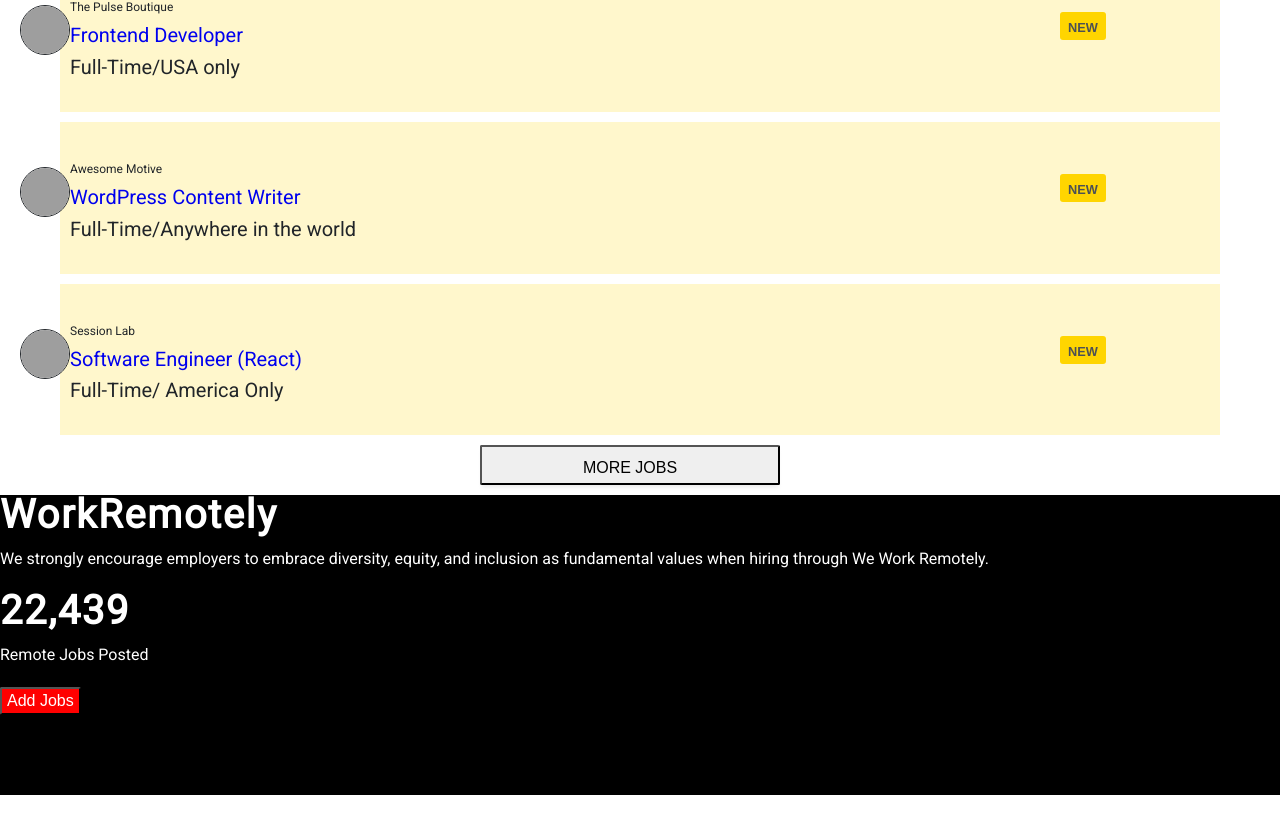
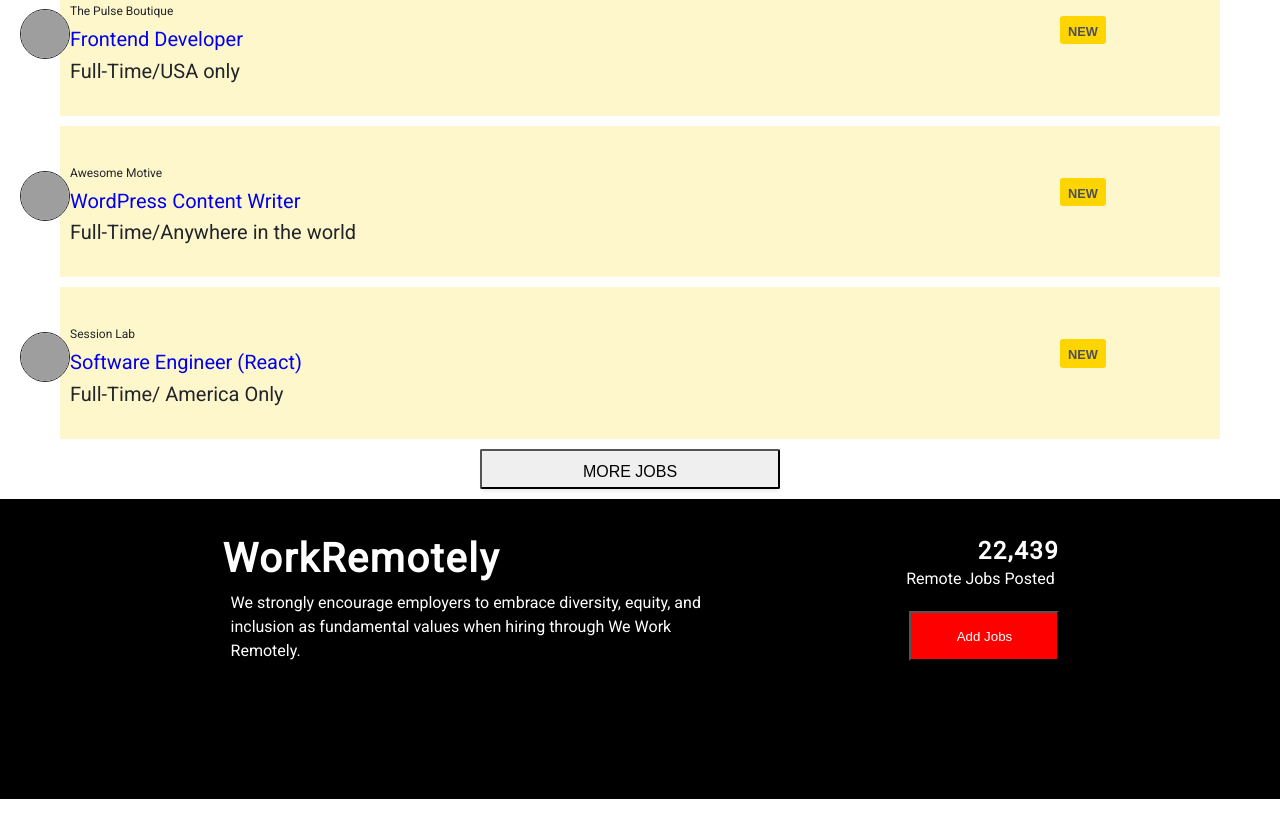
Before and after one commit to Emmanuel-Ezekiel/remote-work-web, a React (Create React App) app: page / in a window 1280 px wide. Shown: the part 1593-2409 px from the top of the page. Built offline with nearby package versions, Linux system fonts and the light colour scheme; grey boxes are pictures that could not be loaded.

Commit message:
new commit

```diff
--- a/src/components/Add-Jobs.js
+++ b/src/components/Add-Jobs.js
@@ -3,8 +3,8 @@ import { Link } from 'react-router-dom';
 import { BsFillArrowLeftSquareFill } from 'react-icons/bs';
 function AddJobs() {
     return (
-        <div>
-        <Link to='/' className="link-to-btn">
+        <div className="home-back">
+        <Link to='/' className="link-back">
          <span className="arrow"><BsFillArrowLeftSquareFill/></span><span className="back-btn"> Back Home</span>
        </Link>
         </div>
--- a/src/components/footer.js
+++ b/src/components/footer.js
@@ -6,12 +6,13 @@ import { Link } from 'react-router-dom';
     return (
         <div>
             <footer className="footer-container">
+                <div className="footer-top">
                     <div className="footer-desc">
                         <h2 className="footer-head">
                         WorkRemotely
                         </h2>
                     <p className="footer-text">
-                        We strongly encourage employers to embrace diversity, equity, and inclusion as fundamental values when hiring through We Work Remotely.
+                        We strongly encourage employers to embrace diversity, equity, and <br/> inclusion as fundamental values when hiring through We Work <br /> Remotely.
                     </p>
                     </div>
 
@@ -23,9 +24,11 @@ import { Link } from 'react-router-dom';
                             Remote Jobs Posted
                         </p>
                         <Link to="/Add-jobs" >
-                    <button className="post-btn">Add Jobs</button>
+                    <button className="footer-post-btn">Add Jobs</button>
                       </Link>
                     </div>
+                </div>
+
             </footer>
 
         </div>
--- a/src/index.css
+++ b/src/index.css
@@ -614,6 +614,15 @@ img.feed {
 .link-to-btn {
   font-size: 20px;
 }
+
+.link-back {
+  font-size: 20px;
+  margin-left: 100px;
+}
+
+.home-back {
+  margin-top: 20px;
+}
 .back-btn {
   margin-left: 10px;
   color: #f03e3e;
@@ -646,16 +655,40 @@ img.feed {
 }
 
 /* ===== Footer ===== */
-footer {
+/* footer {
   height: 100hv;
-}
+} */
+
 .footer-container {
   background-color: black;
   height: 300px;
 }
 
+.footer-head {
+  text-align: center;
+}
+
+.footer-text {
+  margin-left: 10px;
+  text-align: center;
+}
+
+.footer-post {
+  text-align: center;
+}
+
 .footer-desc {
-  color: white ;
+  color: white;
+}
+
+.num-post {
+  /* display: flex;
+  justify-content: flex-end;
+  font-size: x-large; */
+}
+
+.text-post {
+  margin-top: -8px;
 }
 
 .foot-head {
@@ -666,17 +699,55 @@ footer {
   color: white;
 }
 
-.num-post   {
+.num-post {
   color: #fff;
 }
 .text-post {
   color: white;
 }
 
-.post-btn{
-  display: block;
+.footer-post-btn {
   background-color: red;
   color: white;
   padding: 3px 5px;
   cursor: pointer;
+  width: 90px;
+  height: 30px;
+  margin-left: 8px;
 }
+
+@media screen and (min-width: 800px) {
+  .footer-container {
+    background-color: black;
+    height: 300px;
+  }
+
+  .footer-top {
+    margin: 0px 20px;
+    padding-top: 40px;
+    display: flex;
+    justify-content: space-evenly;
+  }
+  .num-post {
+    display: flex;
+    justify-content: flex-end;
+    font-size: x-large;
+  }
+  .footer-post-btn {
+    display: block;
+    background-color: red;
+    color: white;
+    padding: 3px 5px;
+    cursor: pointer;
+    width: 150px;
+    height: 50px;
+  }
+  .footer-head {
+  text-align: left;
+  margin-left: 2px;
+}
+.footer-text {
+  margin-left: 10px;
+  text-align: left;
+}
+}
```
